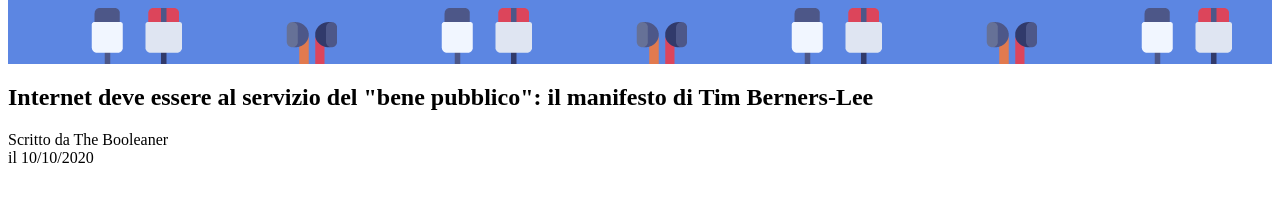
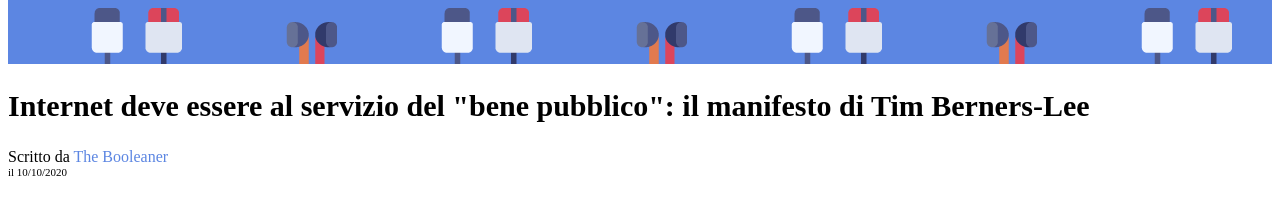
Before and after one commit to marcoche88/html-css-booleaner, a plain HTML site: page index.html in a window 1280 px wide. Shown: the part 114-328 px from the top of the page. Drawn offline with Linux system fonts and the light colour scheme.

Commit message:
section titolo

```diff
--- a/css/style.css
+++ b/css/style.css
@@ -1,3 +1,5 @@
+/* header */
+
 header {
     background-color:rgb(92, 134, 226);
     background-image: url("../img/pattern.png");
@@ -7,3 +9,17 @@
 .logo {
     height: 50px;
 }
+
+/* main */
+
+h1 {
+ font-size: 30px;
+}
+
+#autore {
+   color:rgb(92, 134, 226);
+}
+
+.data  {
+    font-size: 11px;
+}
```
